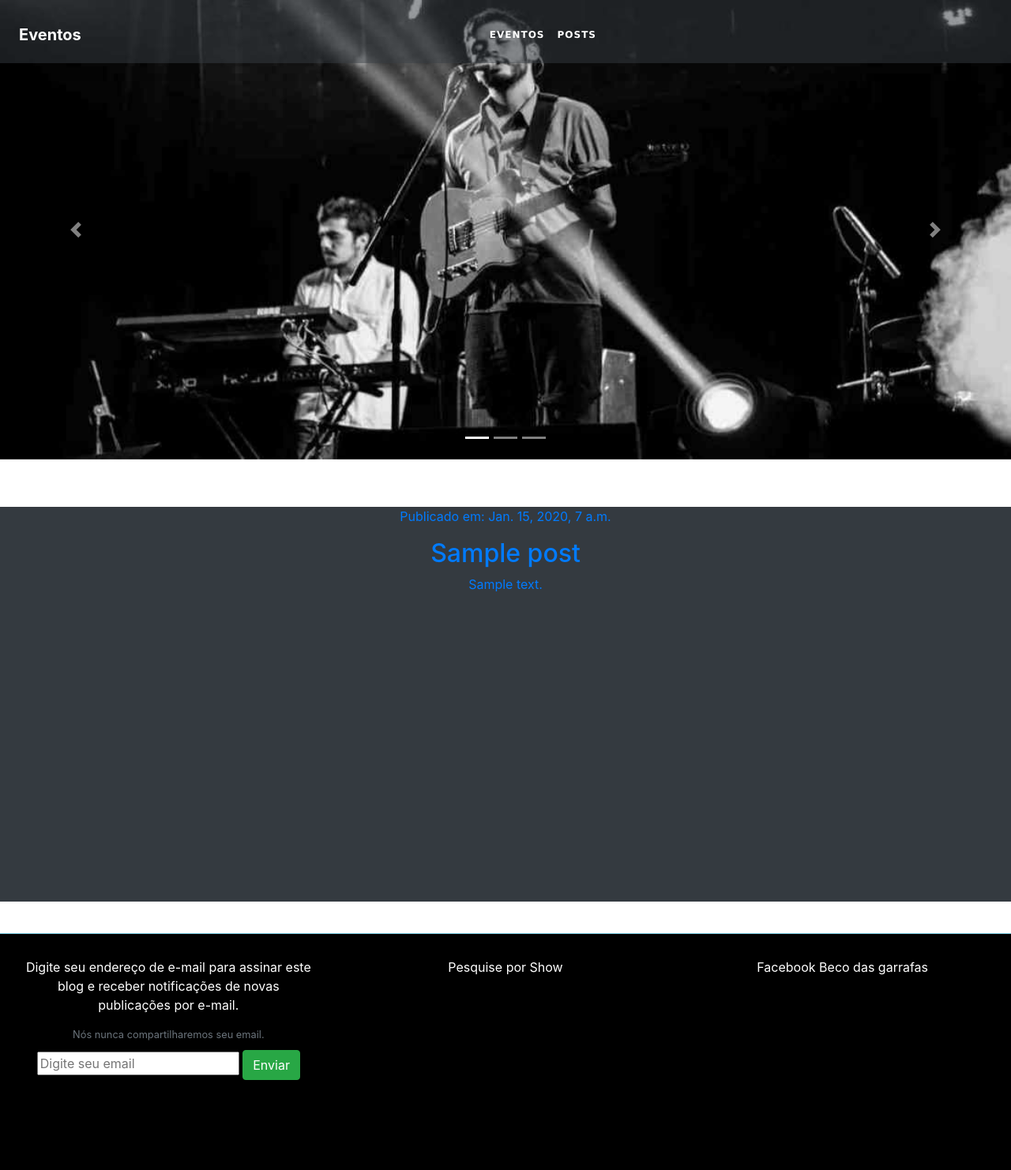
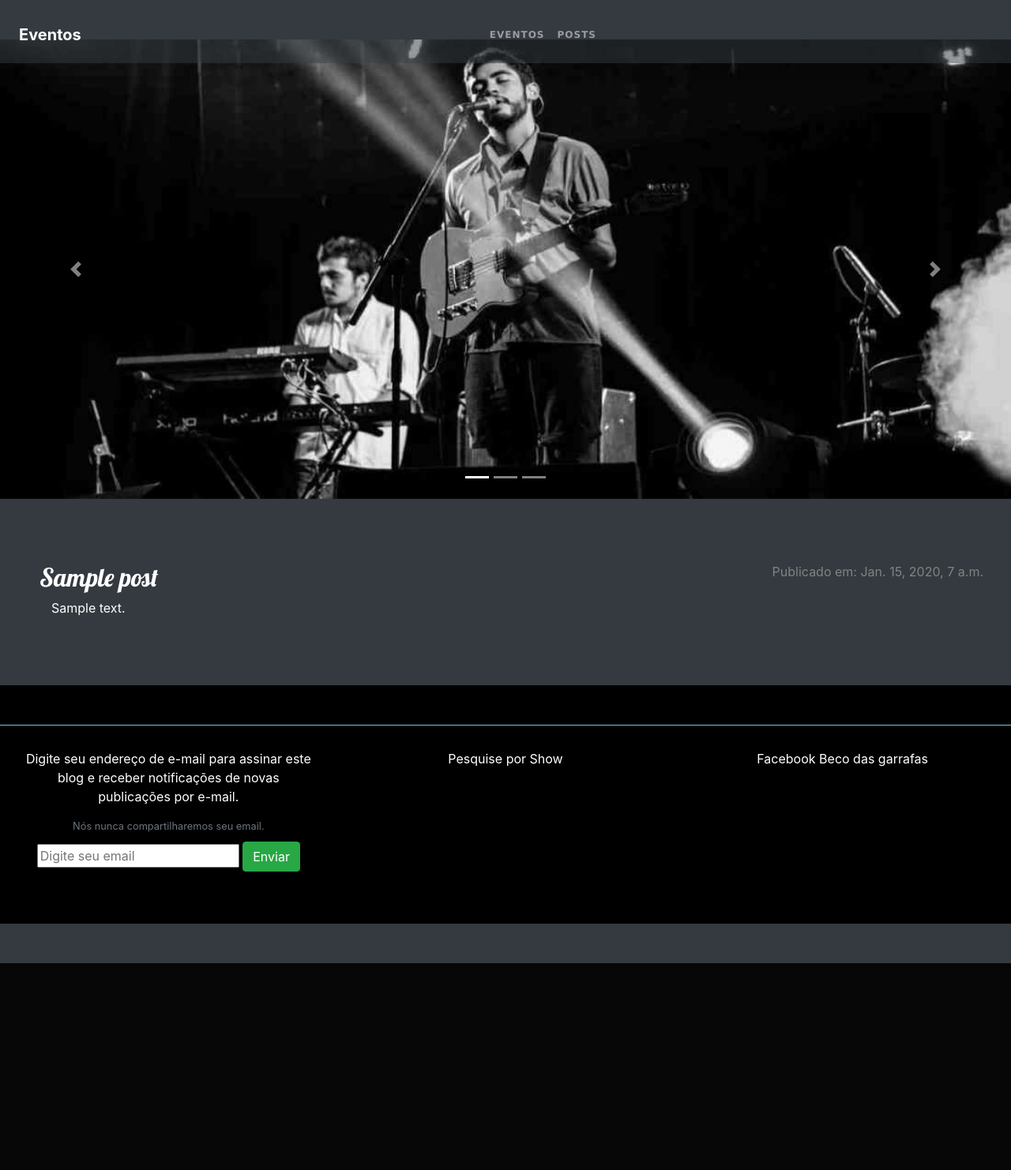
Before and after one commit to sbrj/site_eventos, a Django app: page /posts/ in a window 1280 px wide. Shown: the whole page at 79% size. After the commit the page ends 1220 px from the top, so only its background shows below. Run offline with Django 3.2, Linux system fonts and the light colour scheme; tables that the repository leaves empty hold one stand-in row (values such as "Sample post"); some libraries are stand-ins or nearby versions.

Commit message:
Estilo para o blog

```diff
--- /dev/null
+++ b/contas/static/css/blog.css
@@ -0,0 +1,75 @@
+h1 a, h2 a {
+    color: #C25100;
+    font-family: 'Lobster';
+    text-decoration: none !important;
+}
+
+.container-fluid {
+    padding: 50px 0px !important;
+}
+
+.content {
+    margin-left: 40px;
+}
+
+.content .row {
+    padding-left: 15px;
+}
+
+.col-md-12 p a {
+    text-decoration: none !important;
+}
+
+.col-md-8 a {
+    text-decoration: none !important;
+    color: white;
+}
+
+.col-md-8 a:hover {
+    text-decoration: none !important;
+    color: white;
+}
+
+.page-header {
+    background-color: #C25100;
+    margin-top: 0;
+    padding: 20px 20px 20px 40px;
+}
+
+.page-header h1, .page-header h1 a, .page-header h1 a:visited, .page-header h1 a:active {
+    color: #ffffff;
+    font-size: 36pt;
+    text-decoration: none;
+}
+
+h1, h2, h3, h4 {
+    font-family: 'Lobster', cursive;
+}
+
+.date {
+    color: #828282;
+    float: right;
+}
+
+.save {
+    float: right;
+}
+
+.post-form textarea, .post-form input {
+    width: 100%;
+}
+
+.top-menu, .top-menu:hover, .top-menu:visited {
+    color: #ffffff;
+    float: right;
+    font-size: 26pt;
+    margin-right: 20px;
+}
+
+.post {
+    padding: 30px 20px 20px 20px;
+}
+
+.post h2 a, .post h2 a:visited {
+    color: #fff;
+}
--- a/contas/static/css/style.css
+++ b/contas/static/css/style.css
@@ -139,7 +139,6 @@ th {
 
 .footer {
     background-color: black;
-    margin-top: 40px;
 }
 
 .form-group small {
--- a/contas/templates/base.html
+++ b/contas/templates/base.html
@@ -6,13 +6,13 @@
     <meta name="viewport" content="width=device-width, initial-scale=1.0">
     <meta http-equiv="X-UA-Compatible" content="ie=edge">
     <title>{% block title %}{{ title }}{% endblock %}</title>
+    <link rel="stylesheet" href="{% static 'css/style.css' %}">
+    <link rel="stylesheet" href="{% static 'css/blog.css' %}">
     <link href="https://stackpath.bootstrapcdn.com/bootstrap/4.3.1/css/bootstrap.min.css" rel="stylesheet" integrity="sha384-ggOyR0iXCbMQv3Xipma34MD+dH/1fQ784/j6cY/iJTQUOhcWr7x9JvoRxT2MZw1T" crossorigin="anonymous">
-    <link rel="stylesheet" href="{% static 'css/style.css' %}">
-
-
+    <link href="//fonts.googleapis.com/css?family=Lobster&subset=latin,latin-ext" rel="stylesheet" type="text/css">
 </head>
 <body>
-    <div class="container-fluid">
+    <div class="container-fluid bg-dark">
         <div class="fundo-barra navbar navbar-expand-sm bg-dark navbar-dark fixed-top shadow p-4"></div>
         <div class="auxiliar-barra-menu">
             <nav class="navbar navbar-expand-sm navbar-dark fixed-top p-4">
--- a/contas/templates/contas/form.html
+++ b/contas/templates/contas/form.html
@@ -1,5 +1,4 @@
 {% extends 'base.html' %}
-
 {% block title %}
     {% if evento %}
         Show {{evento.show}}
@@ -7,7 +6,6 @@
         Novo evento
     {% endif %}
 {% endblock %}
-
 {% block content %}
 {% if user.is_authenticated %}
     <div class="container-fluid bg-dark fundao">
--- a/contas/templates/contas/postagens.html
+++ b/contas/templates/contas/postagens.html
@@ -1,11 +1,22 @@
 {% extends 'base.html' %}
 {% load static %}
+{% block title %}
+    Todas as Postagens
+{% endblock %}
 {% block content %}
-<div class="bg-dark fundao container-fluid base_titulo" style="margin-top: 60px; height: 500px; display: inline-block; color: antiquewhite;">
-    {% for post in posts %}
-        <p><a href="{% url 'post' post.id %}">Publicado em: {{ post.data_publicacao }}</a></p>
-        <h2><a href="{% url 'post' post.id %}">{{ post.title }}</a></h1>
-        <p><a href="{% url 'post' post.id %}">{{ post.texto|linebreaksbr }}</a></p>
-    {% endfor %}
+<div class="content container-fluid bg-dark">
+    <div class="row">
+        <div class="col-md-12">
+            {% for post in posts %}
+                <div class="post">
+                    <div class="date">
+                        <p>Publicado em: {{ post.data_publicacao }}</p>
+                    </div>
+                    <h2><a href="{% url 'post' post.id %}">{{ post.title }}</a></h1>
+                    <p class="col-md-8"><a href="{% url 'post' post.id %}">{{ post.texto|linebreaksbr }}</a></p>
+                </div>
+            {% endfor %}
+        </div>
+    </div>
 </div>
 {% endblock %}
```
Also changed, not shown: contas/templates/contas/post.html (+11 -8 lines).
